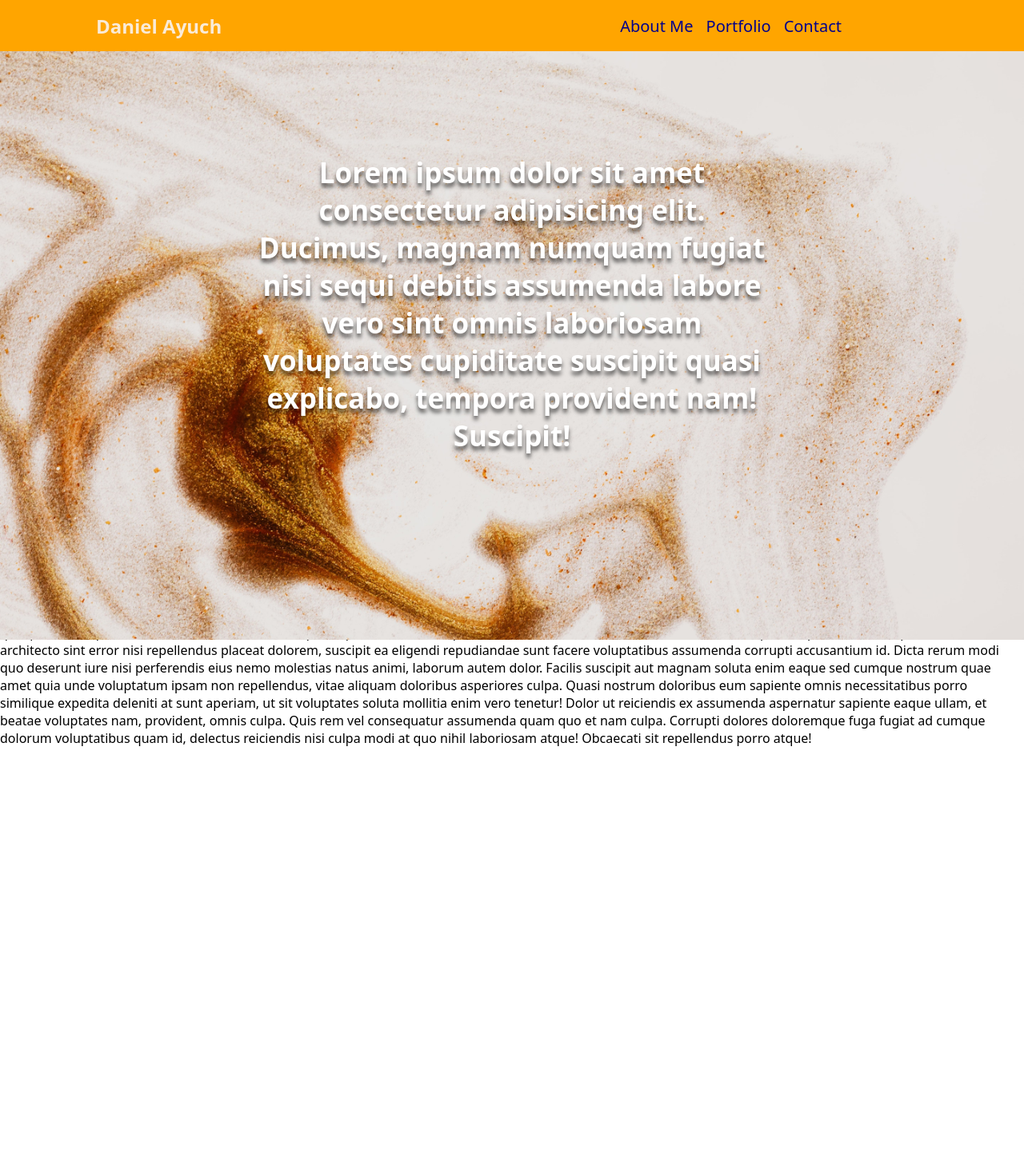
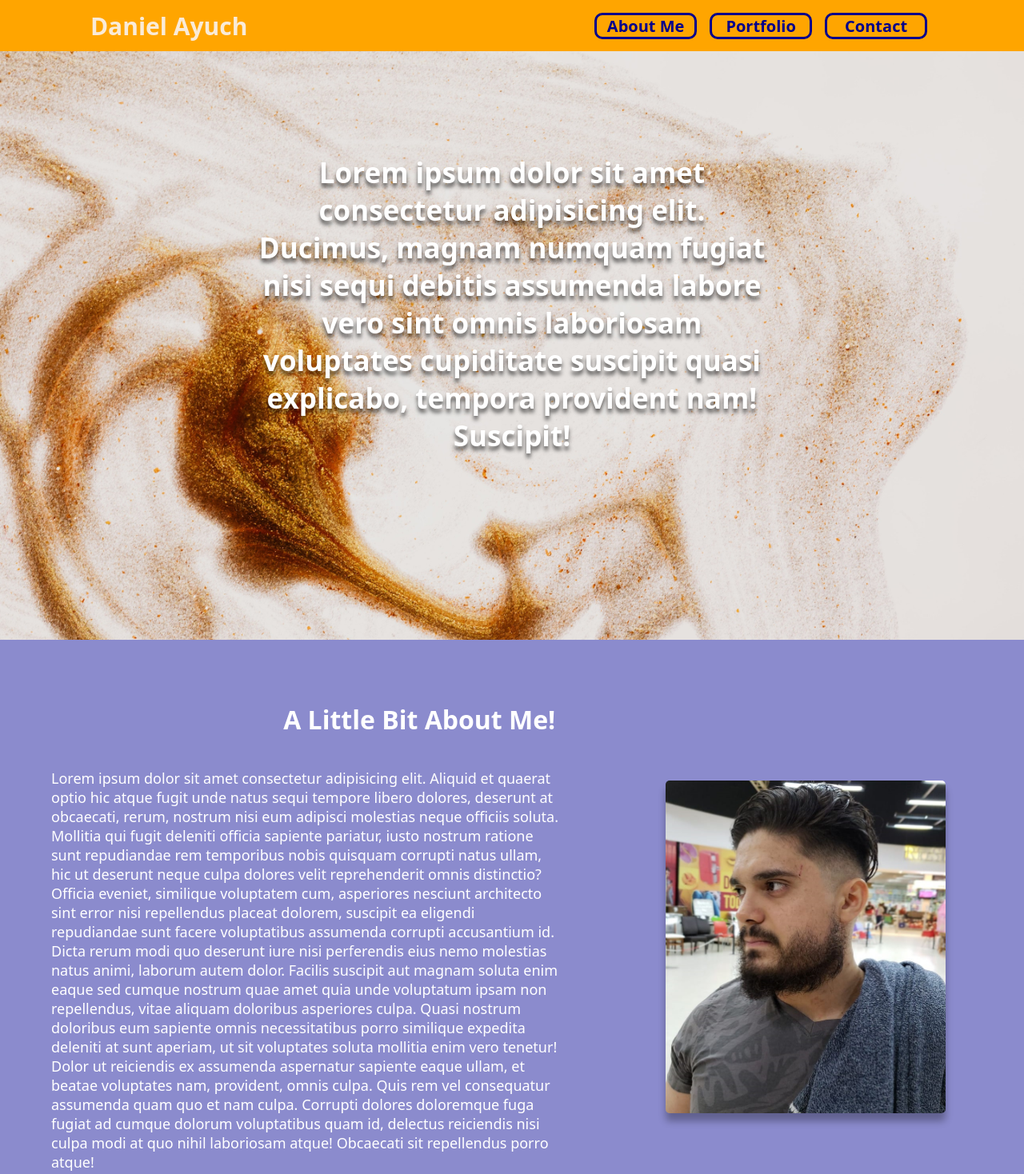
Before and after one commit to H0LYK/Landing-Page-2, a plain HTML site: page index.html in a window 1280 px wide. Shown: the top 1468 px of the page at 80% size. Drawn offline with Linux system fonts and the light colour scheme.

Commit message:
basic design conveyed

```diff
--- a/index.html
+++ b/index.html
@@ -14,17 +14,28 @@
   <nav id="navbar">
     <h1 id="title">Daniel Ayuch</h1>
     <ul>
-      <li class="navlink" id="aboutMe">About Me</li>
-      <li class="navlink" id="portfolio">Portfolio</li>
-      <li class="navlink" id="contact">Contact</li>
+      <li class="navlink" id="aboutMe"><button>About Me</button></li>
+      <li class="navlink" id="portfolio"><button>Portfolio</button></li>
+      <li class="navlink" id="contact"><button>Contact</button></li>
     </ul>
   </nav>
 
-  <!-- Main Content -->
+  <!-- About Me Section -->
   <div class="hero-section">
     <p id="hero-text">Lorem ipsum dolor sit amet consectetur adipisicing elit. Ducimus, magnam numquam fugiat nisi sequi debitis assumenda labore vero sint omnis laboriosam voluptates cupiditate suscipit quasi explicabo, tempora provident nam! Suscipit!</p>
   </div>
-  <div id="text-section"><p>Lorem ipsum dolor sit amet consectetur adipisicing elit. Aliquid et quaerat optio hic atque fugit unde natus sequi tempore libero dolores, deserunt at obcaecati, rerum, nostrum nisi eum adipisci molestias neque officiis soluta. Mollitia qui fugit deleniti officia sapiente pariatur, iusto nostrum ratione sunt repudiandae rem temporibus nobis quisquam corrupti natus ullam, hic ut deserunt neque culpa dolores velit reprehenderit omnis distinctio? Officia eveniet, similique voluptatem cum, asperiores nesciunt architecto sint error nisi repellendus placeat dolorem, suscipit ea eligendi repudiandae sunt facere voluptatibus assumenda corrupti accusantium id. Dicta rerum modi quo deserunt iure nisi perferendis eius nemo molestias natus animi, laborum autem dolor. Facilis suscipit aut magnam soluta enim eaque sed cumque nostrum quae amet quia unde voluptatum ipsam non repellendus, vitae aliquam doloribus asperiores culpa. Quasi nostrum doloribus eum sapiente omnis necessitatibus porro similique expedita deleniti at sunt aperiam, ut sit voluptates soluta mollitia enim vero tenetur! Dolor ut reiciendis ex assumenda aspernatur sapiente eaque ullam, et beatae voluptates nam, provident, omnis culpa. Quis rem vel consequatur assumenda quam quo et nam culpa. Corrupti dolores doloremque fuga fugiat ad cumque dolorum voluptatibus quam id, delectus reiciendis nisi culpa modi at quo nihil laboriosam atque! Obcaecati sit repellendus porro atque!</p></div>
+  <div id="aboutme-section">
+    <img id="photo" src="STATIC/img/ME1.jpg" alt="Daniel Ayuch Photo">
+    <h1 id="aboutme-title">A Little Bit About Me!</h1>
+    <p id="aboutme-text">Lorem ipsum dolor sit amet consectetur adipisicing elit. Aliquid et quaerat optio hic atque fugit unde natus sequi tempore libero dolores, deserunt at obcaecati, rerum, nostrum nisi eum adipisci molestias neque officiis soluta. Mollitia qui fugit deleniti officia sapiente pariatur, iusto nostrum ratione sunt repudiandae rem temporibus nobis quisquam corrupti natus ullam, hic ut deserunt neque culpa dolores velit reprehenderit omnis distinctio? Officia eveniet, similique voluptatem cum, asperiores nesciunt architecto sint error nisi repellendus placeat dolorem, suscipit ea eligendi repudiandae sunt facere voluptatibus assumenda corrupti accusantium id. Dicta rerum modi quo deserunt iure nisi perferendis eius nemo molestias natus animi, laborum autem dolor. Facilis suscipit aut magnam soluta enim eaque sed cumque nostrum quae amet quia unde voluptatum ipsam non repellendus, vitae aliquam doloribus asperiores culpa. Quasi nostrum doloribus eum sapiente omnis necessitatibus porro similique expedita deleniti at sunt aperiam, ut sit voluptates soluta mollitia enim vero tenetur! Dolor ut reiciendis ex assumenda aspernatur sapiente eaque ullam, et beatae voluptates nam, provident, omnis culpa. Quis rem vel consequatur assumenda quam quo et nam culpa. Corrupti dolores doloremque fuga fugiat ad cumque dolorum voluptatibus quam id, delectus reiciendis nisi culpa modi at quo nihil laboriosam atque! Obcaecati sit repellendus porro atque!</p>
+  </div>
+
+  <!-- Portfolio Section -->
+  <div id="portfolio-section">
+    <div id="portfolio-container">
+    <h1 class="portfolio-title">project1</h1>
+    </div>
+  </div>
 
   <!-- Footer -->
   <footer>
--- a/styles.css
+++ b/styles.css
@@ -8,22 +8,23 @@ font-family: system-ui, -apple-system, BlinkMacSystemFont, 'Segoe UI', Roboto, O
 :root {
   --primary-color: orange;
   --secondary-color: darkblue;
+  --bodycolor: rgb(139, 139, 205);
+  --fontcolor1: white;
 }
 
 body {
   min-height: 200%;
   overflow-x: hidden;
-}
-
-
-#title {
-  position: relative;
-  top: 0%;
-  color: antiquewhite;
-  margin: 0 0 0 -100px;
+  background-color: var(--bodycolor);
 }
 
 /* NavBar */
+
+#title {
+  color: antiquewhite;
+  font-size: 30px;
+  cursor: pointer;
+}
 
 #navbar {
   position: absolute;
@@ -41,7 +42,7 @@ body {
 ul{
   display: flex;
   align-items: center;
-  margin-left: 50px;
+  margin-left: 200px;
 }
 
 li {
@@ -49,10 +50,27 @@ li {
   padding: 0 8px 0 8px;
   font-size: 20px;
   color: var(--secondary-color);
+  cursor: pointer;
 }
 
-.navlink {
+ul>li>button {
   cursor: pointer;
+}
+
+.navlink button{
+  width: 10vw;
+  border-radius: 10px;
+  cursor: pointer;
+  color: var(--secondary-color);
+  border: 3px solid var(--secondary-color);
+  background-color: var(--primary-color);
+  font-size: 20px;
+  font-weight: bold;
+}
+
+.navlink:hover {
+  cursor: pointer;
+  color: var(--primary-color);
 }
 
 /* Hero */
@@ -86,12 +104,57 @@ li {
   text-shadow: 0 5px 5px rgba(0, 0, 0, 0.6);
 }
 
-/* Text Section */
+/* About Me Section */
 
-#text-section {
-  height: 100vh;
+#aboutme-section {
+  height: 110vh;
   width: 100vw;
 }
+
+#aboutme-title {
+  display: inline;
+  margin: 0 0 0 0vw;
+  position: relative;
+  top: -30vh;
+  color: var(--fontcolor1);
+}
+
+#aboutme-text {
+  display: block;
+  position: relative;
+  top: -25vh;
+  margin: 0 0 0 5vw;
+  font-size: 18px;
+  width: 50vw;
+  color: var(--fontcolor1);
+}
+
+#photo {
+  display: inline;
+  max-width: 350px;
+  position: relative;
+  right: -65vw;
+  top: 30vh;
+  border-radius: 5px;
+  box-shadow: 0 10px 10px rgba(0, 0, 0, 0.3);
+
+}
+
+/* Portfolio section */
+
+#portfolio-section {
+  height: 110vh;
+  width: 100vw;
+}
+
+#portfolio-container {
+  width: 90vw;
+  height: 100vh;
+  margin: 0 0 0 4vw;
+  background-color: rgba(255, 166, 0, 0.501);
+  border-radius: 5px;
+}
+
 
 
 /* Footer */
```
Also changed, not shown: STATIC/img/ME1.jpg (added), 2 other files.
